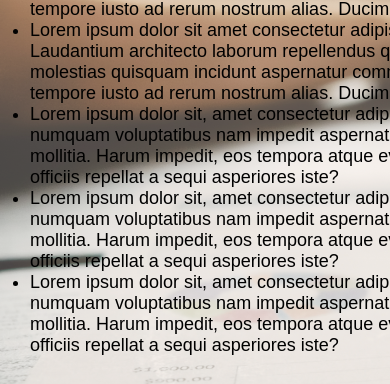
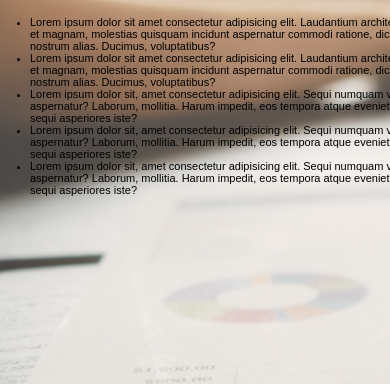
Before and after one commit to camifaz/sitio-web, a plain HTML site: page assets/pages/Laboral.html in a window 390 px wide. Shown: the part 375-759 px from the top of the page. Drawn offline with Linux system fonts and the light colour scheme; grey boxes are pictures that could not be loaded.

Commit message:
mejorando el responsive

```diff
--- a/assets/css/index.css
+++ b/assets/css/index.css
@@ -196,7 +196,7 @@ header .navbar .navbar__list{
 #service{
     background-image: url(../image/foto\ servicios.png);
     background-repeat: none;
-    height: 100vh
+    height: 90vh
 }
 
 #service h2{
@@ -378,4 +378,13 @@ header .navbar .navbar__list{
         padding: 3rem;
         width: 10vh
     }
+
+    #service .service__items{
+        font-size: 1.1em;
+        padding-top: 0;
+    }
+
+    #service .service__title{
+        padding-top: 38vh;
+    }
 }
```
